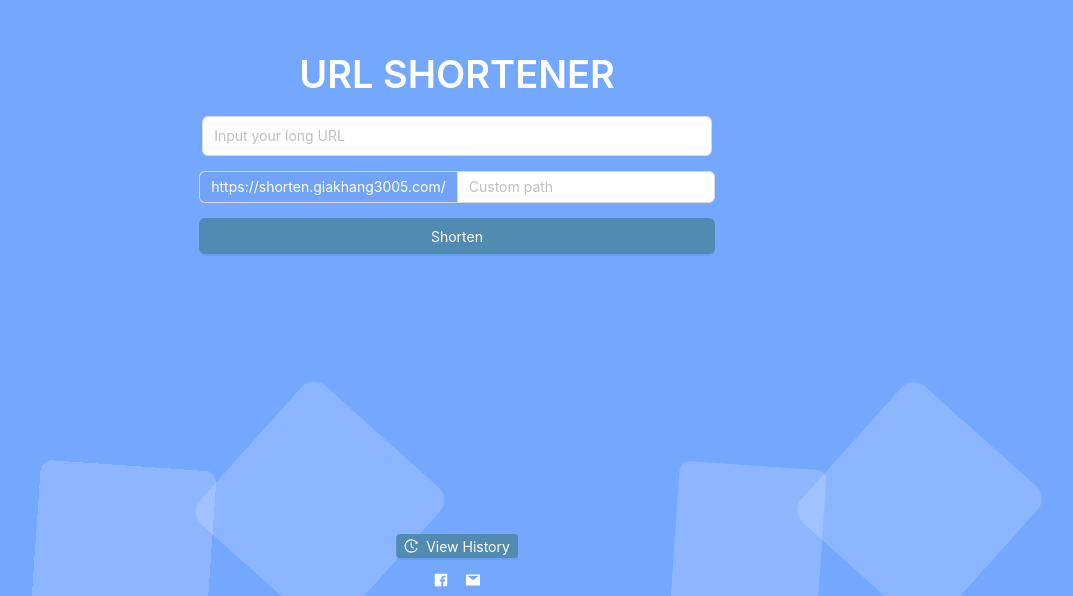
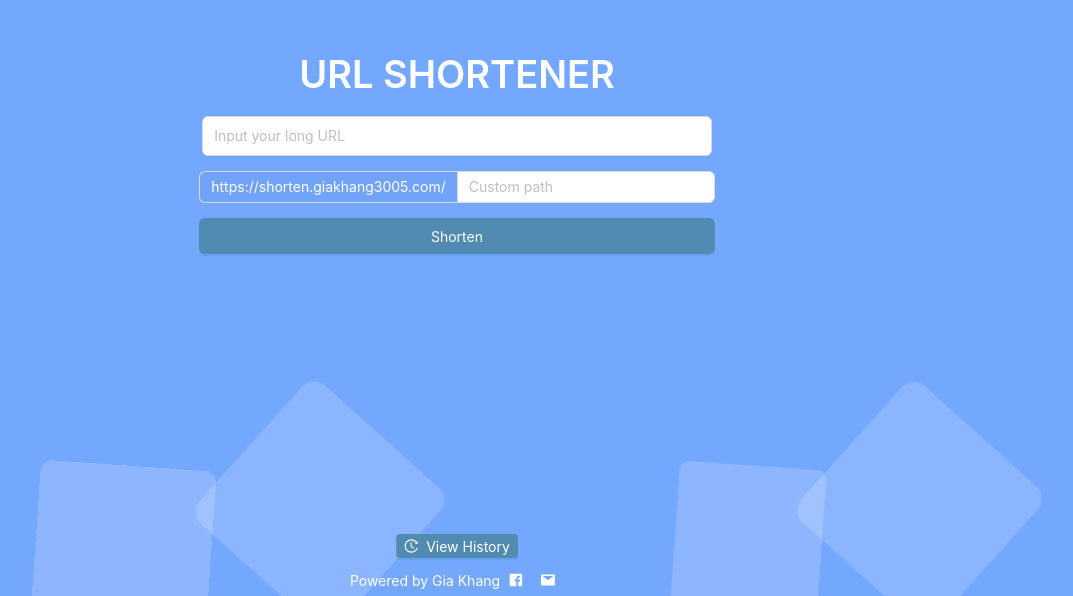
Before and after one commit to giakhang3005/shortenurl, a React (Create React App) app: page / in a window 1280 px wide. Shown: the part 204-800 px from the top of the page, without its empty margins (183-1256 px from the left). Built offline with nearby package versions, Linux system fonts and the light colour scheme.

Commit message:
add copyright

```diff
--- a/src/Components/Background/Background.js
+++ b/src/Components/Background/Background.js
@@ -1,6 +1,6 @@
 import React from "react";
 import "./Background.css";
-import { Button } from "antd";
+import { Button, Typography } from "antd";
 import {
   FacebookFilled,
   MailFilled,
@@ -10,6 +10,7 @@ import {
 import { useLocation } from "react-router-dom";
 
 export function Background(props) {
+  const {Text} = Typography;
   const location = useLocation();
   const setView = props.setView,
     view = props.view;
@@ -62,8 +63,8 @@ export function Background(props) {
           View History
         </Button>
       )}
-
       <div className="info">
+      <Text style={Object.assign({color: 'white'})}>Powered by Gia Khang</Text>
         <a href="https://www.facebook.com/danny.neee" target="_blank">
           <Button
             className="infoBtn"
```
